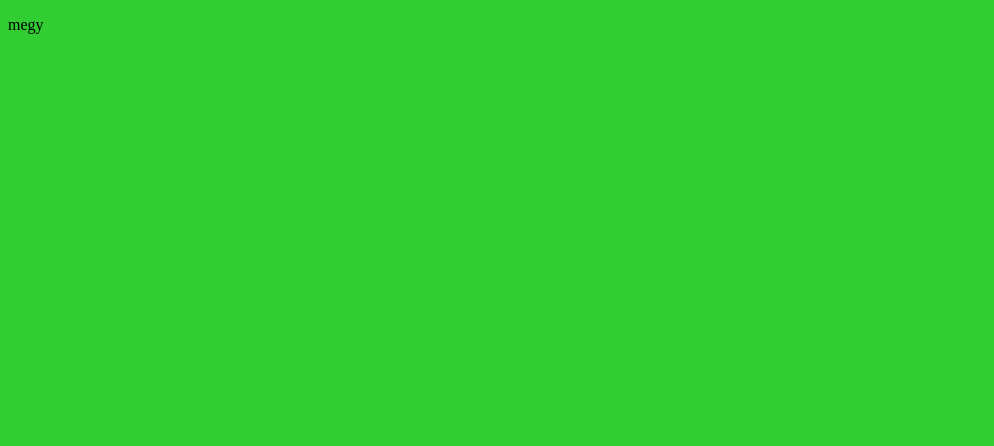
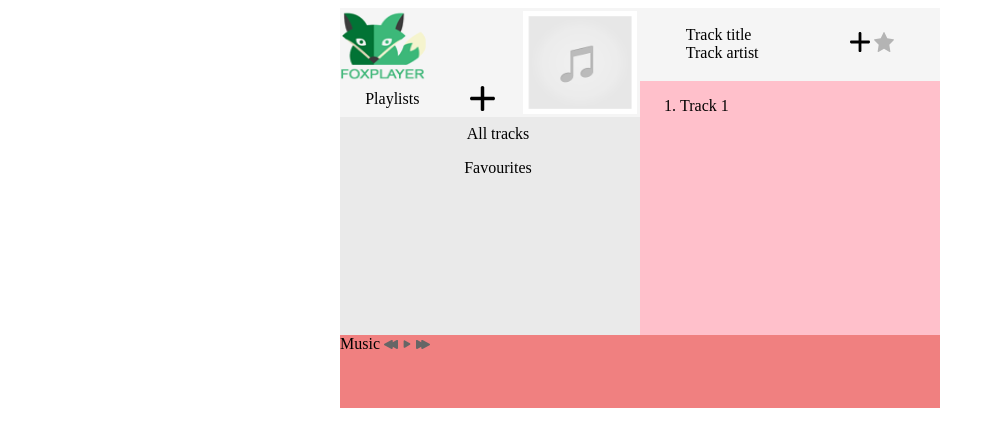
Before and after one commit to green-fox-academy/balazsbarni, a website: page week10/foxplayer/idex.html in a window 1280 px wide. Shown: the whole page, without its empty margins (0-994 px from the left). Drawn offline with Linux system fonts and the light colour scheme.

Commit message:
feat(FoxPlayer):style added

```diff
--- a/week10/foxplayer/frontend.js
+++ b/week10/foxplayer/frontend.js
@@ -1 +1,3 @@
-alert('megy');
+'use strict';
+
+//alert('megy');
--- a/week10/foxplayer/idex.html
+++ b/week10/foxplayer/idex.html
@@ -8,7 +8,40 @@
     <link rel="stylesheet" href="style.css">
 </head>
 <body>
-    <p>megy</p>
+    <div class="container">
+        <div class="logo"><img src="assets/foxplayer.png" class="logoimg" alt=""></div>
+        <div class="playhead" >
+            <div>Playlists</div>
+            <img src="assets/add.svg" width="25px" alt="">
+        </div>
+        <div class="playbody">
+            <div class="playlists">All tracks</div>
+            <div class="playlists">Favourites</div>
+        </div>
+        <div class="album">
+            <img src="assets/music_placeholder.png" class="albumimg" alt="">
+        </div>
+        <div class="trackinfo">
+            <div class="track">
+                <div>Track title</div>
+                <div>Track artist</div>
+            </div>
+            <div class="adder">
+                <img src="assets/add.svg" width="20px" alt="">
+                <img src="assets/star.svg" width="20px" alt="">
+            </div>
+        </div>
+        <div class="tracks">
+            <ol>
+                <li>Track 1</li>
+            </ol>
+        </div>
+        <div class="footer">Music
+            <img src="assets/rewind.svg" alt="">
+            <img src="assets/play.svg" width="10px" alt="">
+            <img src="assets/forward.svg" alt="">
+        </div>
+    </div>
     <script src="frontend.js"></script>
 </body>
 </html>
--- a/week10/foxplayer/style.css
+++ b/week10/foxplayer/style.css
@@ -1,3 +1,89 @@
-* {
-    background-color: limegreen;
+
+
+.container {
+    margin: 0px auto;
+    display: grid;
+    width: 600px;
+    height: 400px;
+    grid-template-columns: repeat(10, 1fr);
+    grid-template-rows: repeat(11, 1fr);
+    background: #333333;
+    grid-template-areas:
+        "log log log alb alb trc trc trc trc trc"
+        "log log log alb alb trc trc trc trc trc"
+        "hea hea hea alb alb tra tra tra tra tra"
+        "pli pli pli pli pli tra tra tra tra tra"
+        "pli pli pli pli pli tra tra tra tra tra"
+        "pli pli pli pli pli tra tra tra tra tra"
+        "pli pli pli pli pli tra tra tra tra tra"
+        "pli pli pli pli pli tra tra tra tra tra"
+        "pli pli pli pli pli tra tra tra tra tra"
+        "foo foo foo foo foo foo foo foo foo foo"
+        "foo foo foo foo foo foo foo foo foo foo";
 }
+
+.logo {
+    background-color: #F5F5F5;
+    grid-area: log;
+    display: flex;
+    justify-content: flex-start;
+    align-items: center;
+}
+
+.logoimg {
+    width: 50%;
+    height: 100%;
+}
+
+.playbody {
+    background-color: #EAEAEA;
+    grid-area: pli;
+}
+
+.playlists {
+    width: 100%;
+    padding: 8px;
+    text-align: center;
+}
+
+.playhead {
+    background-color: #F5F5F5;
+    grid-area: hea;
+    display: flex;
+    justify-content: space-around;
+    align-items: center;
+}
+
+.album {
+    background-color: yellow;
+    grid-area: alb;
+    display: flex;
+    justify-content: center;
+    align-items: center;
+}
+
+.albumimg {
+    width: 95%;
+    height: 95%;
+    border: 3px solid #F5F5F5;
+}
+
+.trackinfo {
+    background-color: lightblue;
+    grid-area: trc;
+    display: flex;
+    justify-content: space-around;
+    align-items: center;
+    background: #F5F5F5;
+}
+
+
+.tracks {
+    background-color: pink;
+    grid-area: tra;
+}
+
+.footer {
+    background-color: lightcoral;
+    grid-area: foo;
+}
```
Also changed, not shown: week10/foxplayer/assets/add.svg (added), week10/foxplayer/assets/forward.svg (added), week10/foxplayer/assets/foxplayer.png (added), week10/foxplayer/assets/music_placeholder.png (added), week10/foxplayer/assets/pause.svg (added), week10/foxplayer/assets/play.svg (added), week10/foxplayer/assets/rewind.svg (added), week10/foxplayer/assets/shuffle.svg (added), week10/foxplayer/assets/star.svg (added), week10/foxplayer/assets/volume.svg (added), 4 other files.
